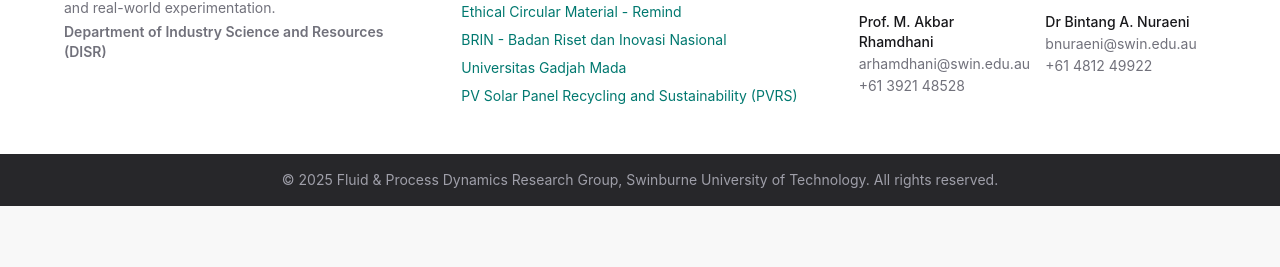
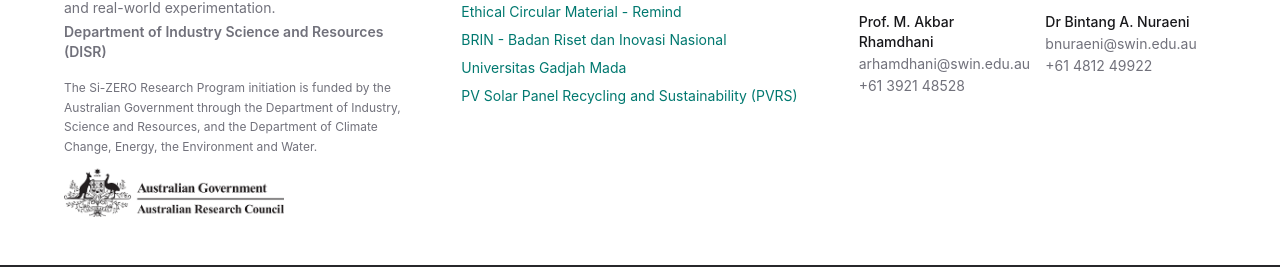
Before and after one commit to pablonification/fpd, a Next.js app: page / in a window 1280 px wide. Shown: the part 4866-5133 px from the top of the page. Before the commit the page ends 5072 px from the top, so only its background shows below. Built offline with nearby package versions, Linux system fonts and the light colour scheme; no server answers; the database is empty.

Commit message:
feat(footer): add ARC funding acknowledgment

```diff
--- a/app/(user)/_components/footer.js
+++ b/app/(user)/_components/footer.js
@@ -30,6 +30,19 @@
               <p className="mt-1 text-sm font-semibold text-zinc-500">
                 Department of Industry Science and Resources (DISR)
               </p>
+              <div className="mt-4 flex flex-col gap-3">
+                <p className="text-xs leading-relaxed text-zinc-500">
+                  The Si-ZERO Research Program initiation is funded by the
+                  Australian Government through the Department of Industry,
+                  Science and Resources, and the Department of Climate Change,
+                  Energy, the Environment and Water.
+                </p>
+                <img
+                  src="/arc.png"
+                  alt="Australian Government"
+                  className="h-auto w-full max-w-[220px] object-contain"
+                />
+              </div>
             </div>
           </div>
 
```
Also changed, not shown: public/arc.png (added).
